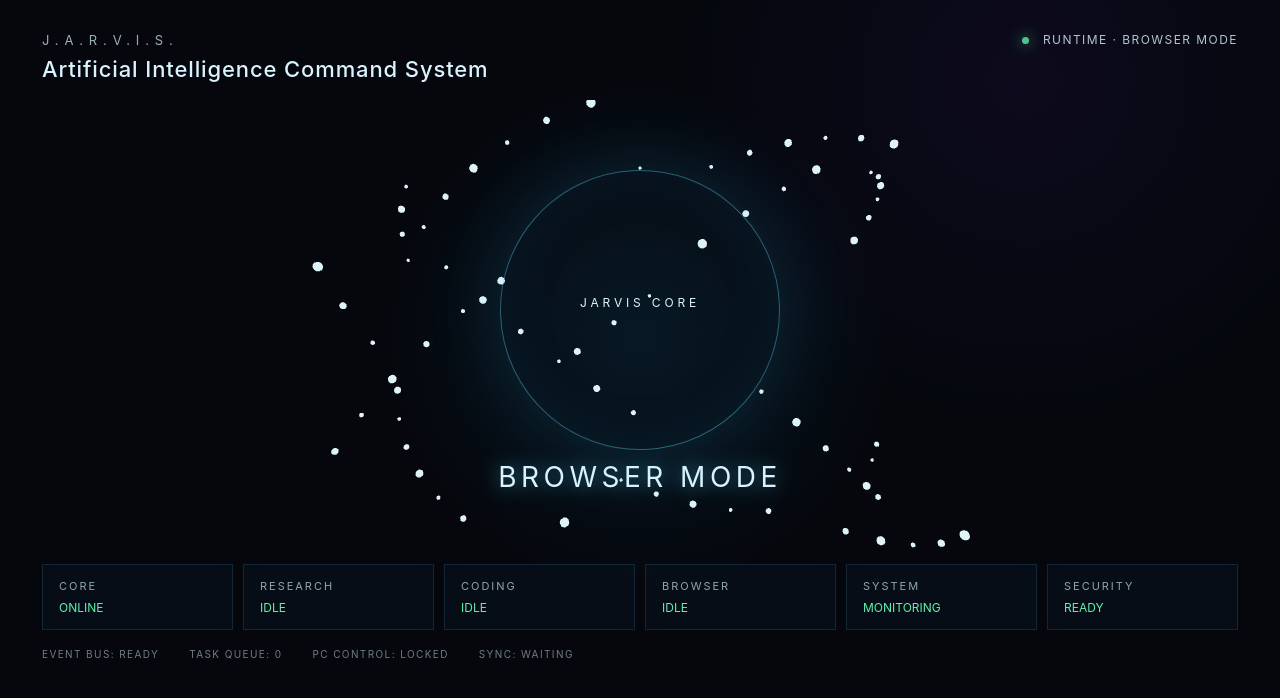
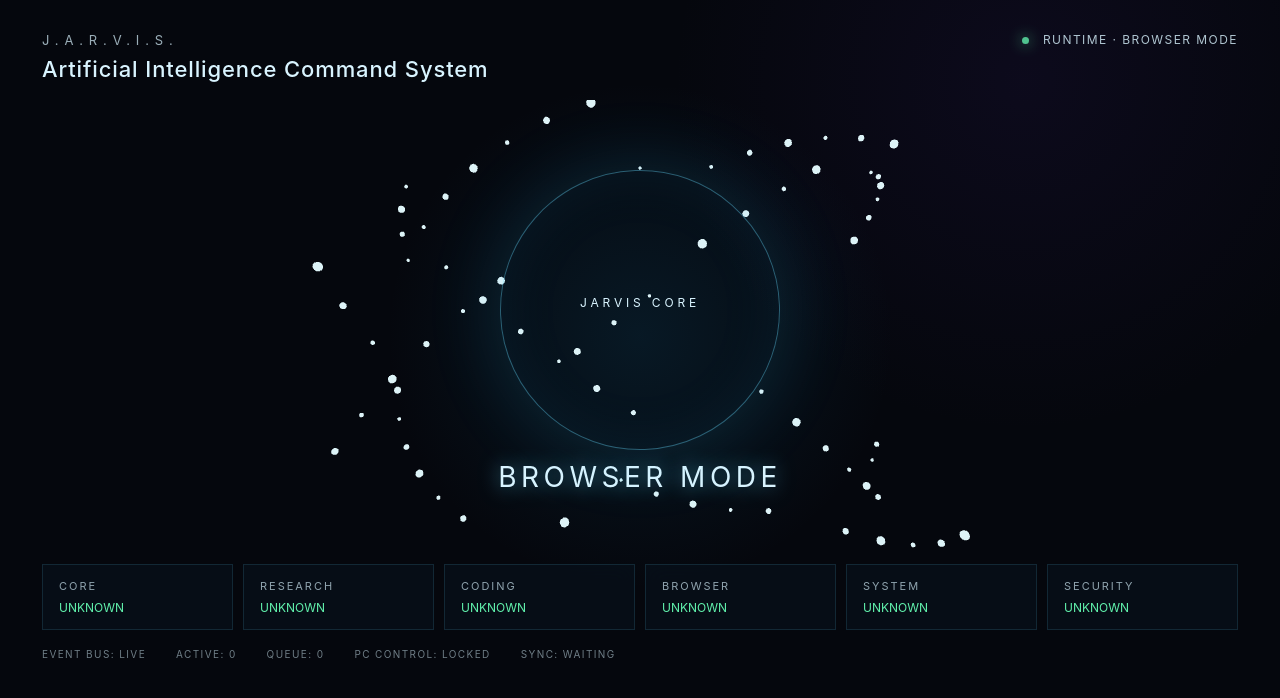
Before and after one commit to VirajGiri/Jarvis, a React (Vite) app in the folder apps/desktop/: page / in a window 1280 px wide. Shown: the top 698 px of the page. Built offline with nearby package versions, Linux system fonts and the light colour scheme.

Commit message:
feat: render live runtime and agent state

```diff
--- a/apps/desktop/src/App.tsx
+++ b/apps/desktop/src/App.tsx
@@ -2,16 +2,17 @@
 import { motion } from "framer-motion";
 import { useEffect, useMemo, useState } from "react";
 
-const agents = [["CORE","ONLINE"],["RESEARCH","IDLE"],["CODING","IDLE"],["BROWSER","IDLE"],["SYSTEM","MONITORING"],["SECURITY","READY"]];
+const fallbackAgents = ["CORE", "RESEARCH", "CODING", "BROWSER", "SYSTEM", "SECURITY"];
 
 function CoreVisual() {
-  const particles = useMemo(() => Array.from({length:70},(_,i)=>({
-    x:Math.sin(i*1.7)*3.4,y:Math.cos(i*2.3)*2.4,z:(i%12)*.22-1.2
-  })),[]);
-  return <Canvas camera={{position:[0,0,7],fov:45}}>
-    <ambientLight intensity={.5}/><pointLight position={[0,0,3]} intensity={12}/>
-    {particles.map((p,i)=><mesh key={i} position={[p.x,p.y,p.z]}>
-      <sphereGeometry args={[.025+(i%3)*.012,8,8]}/>
+  const particles = useMemo(() => Array.from({ length: 70 }, (_, i) => ({
+    x: Math.sin(i * 1.7) * 3.4, y: Math.cos(i * 2.3) * 2.4, z: (i % 12) * .22 - 1.2
+  })), []);
+
+  return <Canvas camera={{ position: [0, 0, 7], fov: 45 }}>
+    <ambientLight intensity={.5}/><pointLight position={[0, 0, 3]} intensity={12}/>
+    {particles.map((p, i) => <mesh key={i} position={[p.x, p.y, p.z]}>
+      <sphereGeometry args={[.025 + (i % 3) * .012, 8, 8]}/>
       <meshStandardMaterial emissive="#63d9ff" emissiveIntensity={3} color="#16334a"/>
     </mesh>)}
   </Canvas>;
@@ -19,40 +20,58 @@
 
 export default function App() {
   const [runtime, setRuntime] = useState("CONNECTING");
-  const [tasks, setTasks] = useState(0);
+  const [activeTasks, setActiveTasks] = useState(0);
+  const [queuedTasks, setQueuedTasks] = useState(0);
+  const [agents, setAgents] = useState<Array<{ agentId: string; state: string }>>([]);
   const [lastUpdate, setLastUpdate] = useState("");
 
   useEffect(() => {
     let mounted = true;
+    const applyStatus = (status: Awaited<ReturnType<NonNullable<Window["jarvis"]>["getStatus"]>>) => {
+      if (!mounted) return;
+      setRuntime(status.state.toUpperCase());
+      setActiveTasks(status.activeTasks);
+      setQueuedTasks(status.queuedTasks);
+      setAgents(status.agents.map((agent) => ({ agentId: agent.agentId, state: agent.state })));
+      setLastUpdate(status.updatedAt);
+    };
+
     const refresh = async () => {
       if (!window.jarvis) {
-        if (mounted) setRuntime("BROWSER MODE");
+        setRuntime("BROWSER MODE");
         return;
       }
-      const status = await window.jarvis.getStatus();
-      if (mounted) {
-        setRuntime(status.runtime.toUpperCase());
-        setTasks(status.tasks);
-        setLastUpdate(status.timestamp);
-      }
+      applyStatus(await window.jarvis.getStatus());
     };
+
     void refresh();
+    const unsubscribe = window.jarvis?.onEvent(() => void refresh());
     const timer = window.setInterval(() => void refresh(), 2000);
-    return () => { mounted = false; window.clearInterval(timer); };
+
+    return () => {
+      mounted = false;
+      unsubscribe?.();
+      window.clearInterval(timer);
+    };
   }, []);
 
+  const visibleAgents = agents.length ? agents : fallbackAgents.map((agentId) => ({ agentId, state: "UNKNOWN" }));
+
   return <main className="jarvis">
-    <header><div><div className="eyebrow">J.A.R.V.I.S.</div><h1>Artificial Intelligence Command System</h1></div>
+    <header>
+      <div><div className="eyebrow">J.A.R.V.I.S.</div><h1>Artificial Intelligence Command System</h1></div>
       <div className="status"><span/> RUNTIME · {runtime}</div>
     </header>
     <section className="core"><div className="core-visual"><CoreVisual/></div>
-      <div className="core-overlay"><motion.div className="core-ring" animate={{rotate:360}} transition={{duration:18,repeat:Infinity,ease:"linear"}}/>
+      <div className="core-overlay"><motion.div className="core-ring" animate={{ rotate: 360 }} transition={{ duration: 18, repeat: Infinity, ease: "linear" }}/>
         <div className="core-label">JARVIS CORE</div><div className="core-state">{runtime}</div>
       </div>
     </section>
-    <section className="agents">{agents.map(([name,state],i)=><motion.article key={name} initial={{opacity:0,y:12}} animate={{opacity:1,y:0}} transition={{delay:i*.08}}>
-      <div className="agent-name">{name}</div><div className="agent-state">{state}</div>
-    </motion.article>)}</section>
-    <footer><span>EVENT BUS: READY</span><span>TASK QUEUE: {tasks}</span><span>PC CONTROL: LOCKED</span><span>SYNC: {lastUpdate ? new Date(lastUpdate).toLocaleTimeString() : "WAITING"}</span></footer>
+    <section className="agents">{visibleAgents.slice(0, 6).map(({ agentId, state }, i) =>
+      <motion.article key={agentId} initial={{ opacity: 0, y: 12 }} animate={{ opacity: 1, y: 0 }} transition={{ delay: i * .08 }}>
+        <div className="agent-name">{agentId.toUpperCase()}</div><div className="agent-state">{state}</div>
+      </motion.article>
+    )}</section>
+    <footer><span>EVENT BUS: LIVE</span><span>ACTIVE: {activeTasks}</span><span>QUEUE: {queuedTasks}</span><span>PC CONTROL: LOCKED</span><span>SYNC: {lastUpdate ? new Date(lastUpdate).toLocaleTimeString() : "WAITING"}</span></footer>
   </main>;
 }
```
